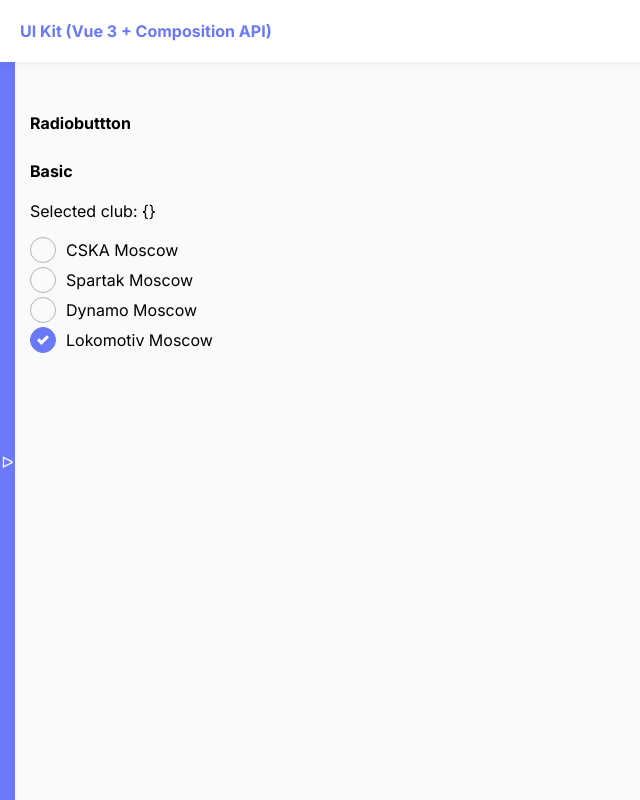
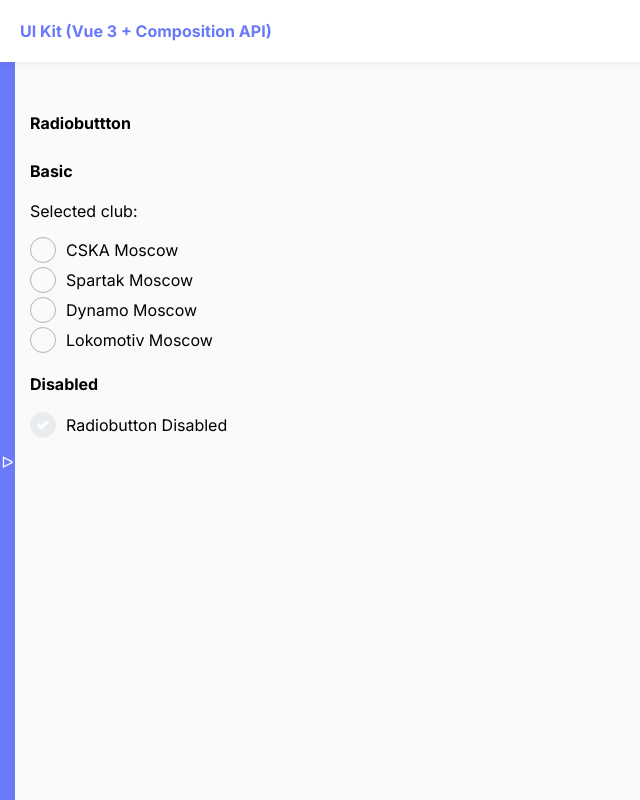
Before and after one commit to benny214/uikit-vue3, a Vue app: page /radiobutton in a window 1280 px wide. Shown: the whole page, without its empty margins (0-640 px from the left). Built offline with nearby package versions, Linux system fonts and the light colour scheme.

Commit message:
disabled radiobutton

```diff
--- a/src/components/Radiobutton.vue
+++ b/src/components/Radiobutton.vue
@@ -12,7 +12,7 @@
   <label :for="id">{{ label }}</label>
 </template>
 <script setup>
-const emits = defineEmits(["update:checked"]);
+const emits = defineEmits(["update:checkedValue"]);
 const props = defineProps({
   name: {
     type: String,
@@ -45,7 +45,7 @@
 });
 
 const handleClick = (event) => {
-  emits("update:checked", event.target.checked);
+  emits("update:checkedValue", event.target.value);
 };
 </script>
 <style lang="scss" scoped>
--- a/src/views/Radiobutton.vue
+++ b/src/views/Radiobutton.vue
@@ -3,30 +3,44 @@
   <h2 class="heading-2">Basic</h2>
   <div class="line--block">
     <p>Selected club: {{ selectedClub }}</p>
-    <div
-      v-for="club in footballClubs"
-      :key="club.id">
+    <div v-for="club in footballClubs" :key="club.id">
       <Radiobutton
         :value="club.name"
         :label="club.name"
         :id="club.id"
         name="club"
-        v-model:checked="selectedClub"/>
+        v-model:checkedValue="selectedClub"
+      />
     </div>
+  </div>
+
+  <h2 class="heading-2">Disabled</h2>
+  <div class="line">
+    <Radiobutton
+      value="Radiobutton Disabled"
+      label="Radiobutton Disabled"
+      id="RadiobuttonDisabled"
+      name="RadiobuttonDisabled"
+      :disabled="disabledRadio"
+      v-model:checkedValue="disabledRadioChecked"
+    />
   </div>
 </template>
 <script setup>
-import { ref } from "vue"
-import Radiobutton from "@/components/Radiobutton.vue"
+import { ref } from "vue";
+import Radiobutton from "@/components/Radiobutton.vue";
 
 const footballClubs = ref([
-  {name: 'CSKA Moscow', id:'f1'},
-  {name: 'Spartak Moscow', id:'f2'},
-  {name: 'Dynamo Moscow', id:'f3'},
-  {name: 'Lokomotiv Moscow', id:'f4'},
-])
+  { name: "CSKA Moscow", id: "f1" },
+  { name: "Spartak Moscow", id: "f2" },
+  { name: "Dynamo Moscow", id: "f3" },
+  { name: "Lokomotiv Moscow", id: "f4" },
+]);
 
-const selectedClub = ref({})
+const selectedClub = ref("");
+
+const disabledRadio = ref(true);
+const disabledRadioChecked = ref(true);
 </script>
 <style lang="scss" scoped>
 @import "@/assets/styles/main";
```
